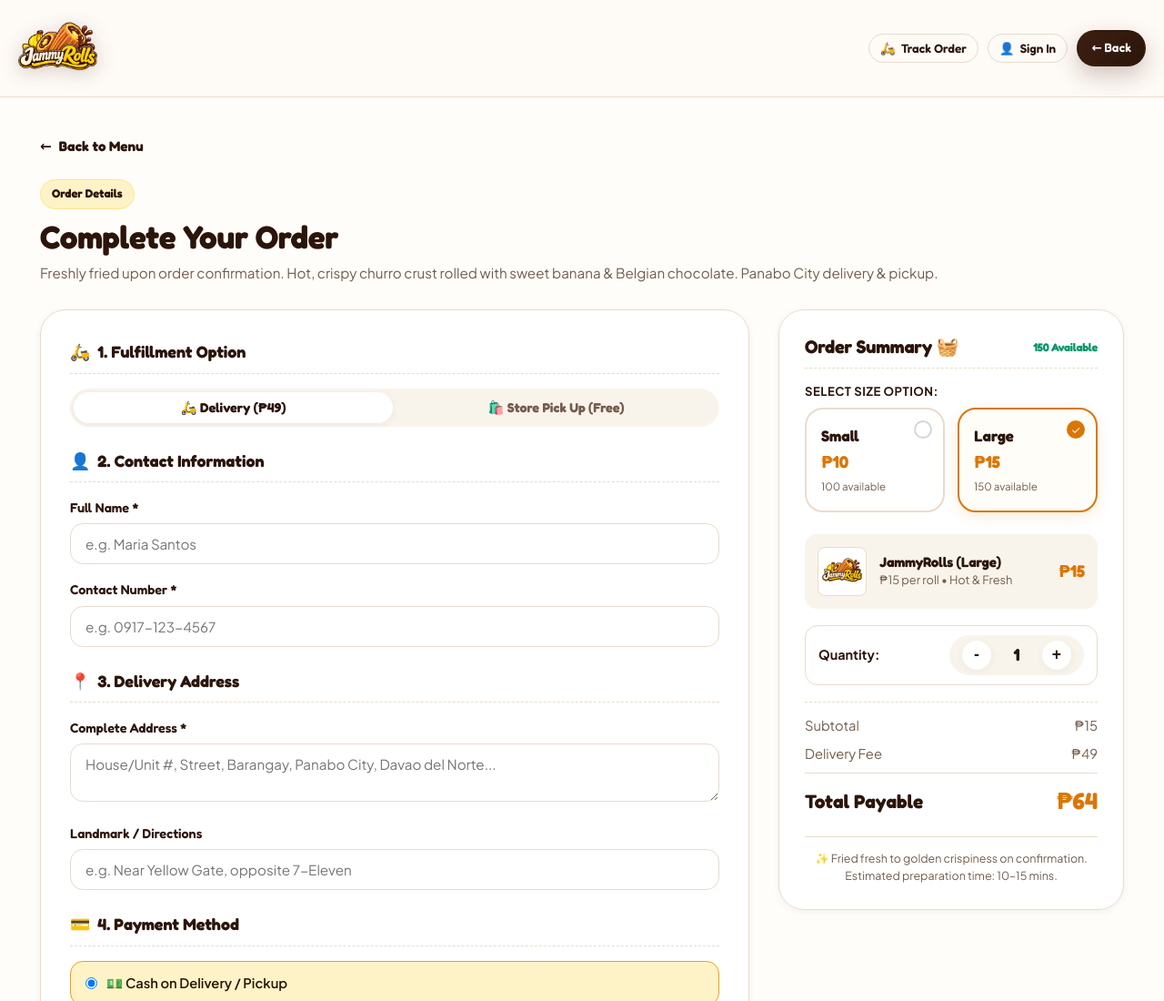
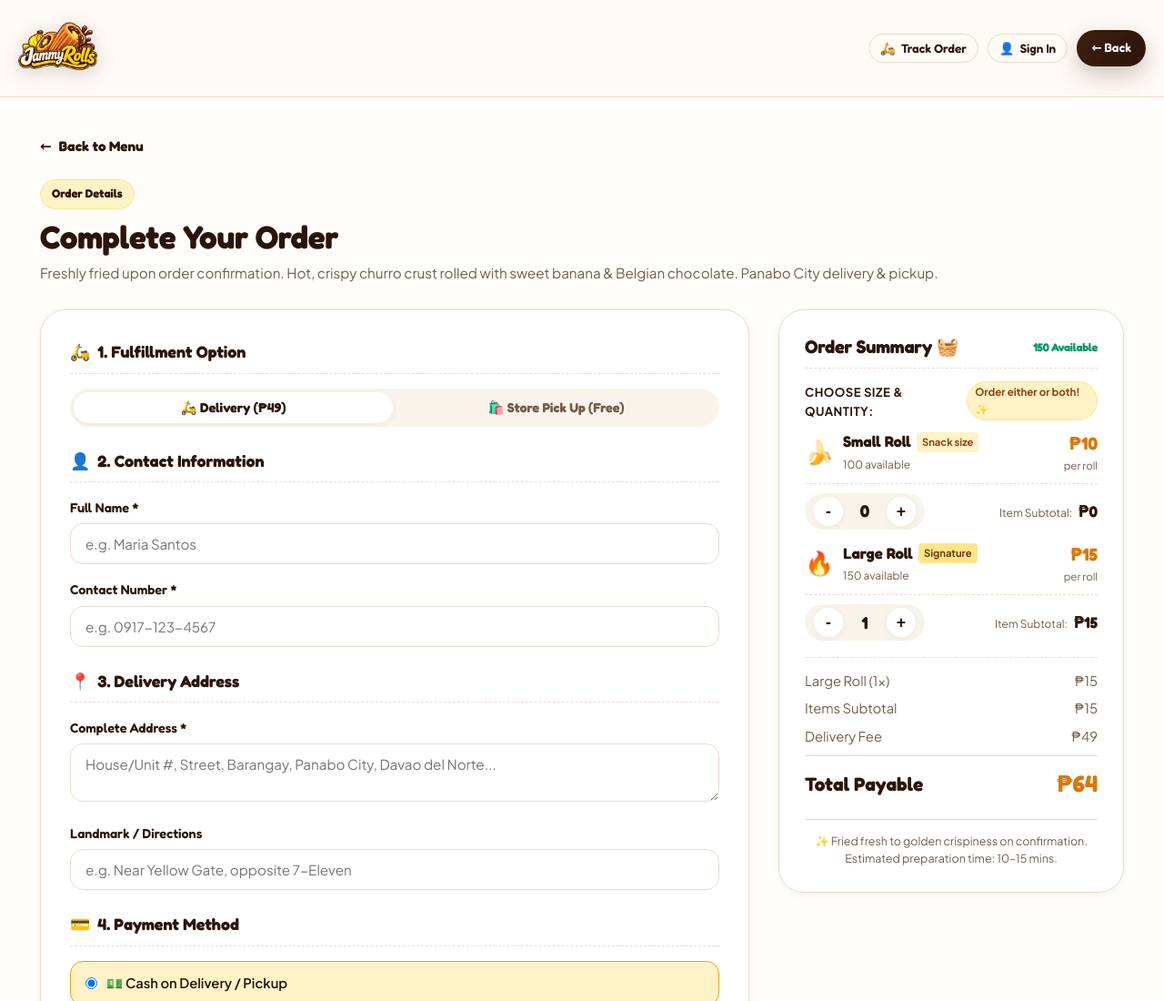
Before and after one commit to cabactulan/JammyRolls, a plain HTML site: page order.html in a window 1280 px wide. Shown: the top 1100 px of the page at 91% size. Drawn offline with Linux system fonts and the light colour scheme; no server answers.

Commit message:
fix: liveProduct typo -> liveProducts in admin.js, also rework order.html for multi-size ordering

```diff
--- a/assets/js/admin.js
+++ b/assets/js/admin.js
@@ -222,7 +222,7 @@ function initSubscriptions() {
   });
 
   subscribeToProduct((prod) => {
-    liveProduct = prod;
+    liveProducts = prod;
     renderStockManagement();
     updateAnalytics();
   });
--- a/order.html
+++ b/order.html
@@ -173,57 +173,96 @@
             <span id="summary-stock-notice" style="font-size: 0.78rem; font-weight: 700; color: #059669;">In Stock</span>
           </h3>
 
-          <!-- Size Choices (Small ₱10 vs Large ₱15) -->
-          <div style="margin-bottom: 16px;">
-            <div style="font-size: 0.82rem; font-weight: 700; color: var(--color-choco-dark); margin-bottom: 8px; text-transform: uppercase; letter-spacing: 0.5px;">
-              Select Size Option:
+          <!-- Size Choices & Quantities (Order either Small, Large, or Both) -->
+          <div style="margin-bottom: 18px;">
+            <div style="display: flex; justify-content: space-between; align-items: center; margin-bottom: 10px;">
+              <span style="font-size: 0.82rem; font-weight: 700; color: var(--color-choco-dark); text-transform: uppercase; letter-spacing: 0.5px;">
+                Choose Size &amp; Quantity:
+              </span>
+              <span style="font-size: 0.72rem; font-weight: 700; color: #92400E; background: #FEF3C7; padding: 2px 8px; border-radius: 9999px; border: 1px solid #FDE68A;">
+                Order either or both! ✨
+              </span>
             </div>
-            <div class="order-size-selector">
-              <div class="order-size-card" id="size-card-small" data-size="small">
-                <div class="size-check-badge">✓</div>
-                <div style="font-family: var(--font-brand); font-weight: 700; font-size: 1.05rem; color: var(--color-choco-dark);">Small</div>
-                <div style="font-family: var(--font-brand); font-weight: 700; font-size: 1.15rem; color: #D97706;" id="display-price-small">₱10</div>
-                <div style="font-size: 0.72rem; color: var(--color-text-muted); margin-top: 4px;" id="stock-hint-small">Snack size</div>
+
+            <div class="order-size-list" style="display: flex; flex-direction: column; gap: 12px;">
+              <!-- Small Roll Option Card -->
+              <div class="order-size-item-card" id="size-card-small" data-size="small">
+                <div style="display: flex; align-items: center; justify-content: space-between; gap: 10px; margin-bottom: 10px;">
+                  <div style="display: flex; align-items: center; gap: 10px;">
+                    <span style="font-size: 1.6rem;">🍌</span>
+                    <div>
+                      <div style="display: flex; align-items: center; gap: 6px;">
+                        <span style="font-family: var(--font-brand); font-weight: 700; font-size: 1.05rem; color: var(--color-choco-dark);">Small Roll</span>
+                        <span style="font-size: 0.7rem; font-weight: 700; background: #FEF3C7; color: #92400E; padding: 2px 6px; border-radius: 4px;">Snack size</span>
                       </div>
-              <div class="order-size-card active" id="size-card-large" data-size="large">
-                <div class="size-check-badge">✓</div>
-                <div style="font-family: var(--font-brand); font-weight: 700; font-size: 1.05rem; color: var(--color-choco-dark);">Large</div>
-                <div style="font-family: var(--font-brand); font-weight: 700; font-size: 1.15rem; color: #D97706;" id="display-price-large">₱15</div>
-                <div style="font-size: 0.72rem; color: var(--color-text-muted); margin-top: 4px;" id="stock-hint-large">Original signature</div>
+                      <div style="font-size: 0.75rem; color: var(--color-text-muted); margin-top: 2px;" id="stock-hint-small">Loading stock...</div>
+                    </div>
+                  </div>
+                  <div style="text-align: right;">
+                    <div style="font-family: var(--font-brand); font-weight: 700; font-size: 1.2rem; color: #D97706;" id="display-price-small">₱10</div>
+                    <div style="font-size: 0.72rem; color: var(--color-text-muted);">per roll</div>
+                  </div>
+                </div>
+
+                <div style="display: flex; align-items: center; justify-content: space-between; border-top: 1px dashed var(--color-border); padding-top: 10px;">
+                  <div class="quantity-control-wrap" style="padding: 4px 10px; gap: 12px;">
+                    <button class="qty-btn" type="button" id="btn-qty-minus-small" aria-label="Decrease Small">-</button>
+                    <span class="qty-val" id="qty-val-small">0</span>
+                    <button class="qty-btn" type="button" id="btn-qty-plus-small" aria-label="Increase Small">+</button>
+                  </div>
+                  <div style="text-align: right;">
+                    <span style="font-size: 0.75rem; color: var(--color-text-muted);">Item Subtotal:</span>
+                    <span style="font-family: var(--font-brand); font-weight: 700; font-size: 1.05rem; color: var(--color-choco-dark); margin-left: 4px;" id="item-subtotal-small">₱0</span>
                   </div>
                 </div>
               </div>
 
-          <!-- Selected Item Box -->
-          <div style="display: flex; gap: 14px; align-items: center; background: var(--color-surface-soft); padding: 14px; border-radius: var(--radius-md); margin-bottom: 18px;">
-            <img src="assets/images/jammyrolls-logo.png" alt="JammyRolls" style="width: 54px; height: 54px; object-fit: contain; background: #FFF; border-radius: var(--radius-sm); padding: 4px; border: 1px solid var(--color-border);">
-            <div style="flex: 1;">
-              <h4 style="font-size: 0.95rem; font-weight: 700; color: var(--color-choco-dark); line-height: 1.3;" id="summary-item-title">
-                JammyRolls (Large)
-              </h4>
-              <div style="font-size: 0.8rem; color: var(--color-text-muted);" id="summary-unit-price-desc">
-                ₱15 per roll • Hot & Fresh
+              <!-- Large Roll Option Card -->
+              <div class="order-size-item-card active" id="size-card-large" data-size="large">
+                <div style="display: flex; align-items: center; justify-content: space-between; gap: 10px; margin-bottom: 10px;">
+                  <div style="display: flex; align-items: center; gap: 10px;">
+                    <span style="font-size: 1.6rem;">🔥</span>
+                    <div>
+                      <div style="display: flex; align-items: center; gap: 6px;">
+                        <span style="font-family: var(--font-brand); font-weight: 700; font-size: 1.05rem; color: var(--color-choco-dark);">Large Roll</span>
+                        <span style="font-size: 0.7rem; font-weight: 700; background: #FDE68A; color: #78350F; padding: 2px 6px; border-radius: 4px;">Signature</span>
+                      </div>
+                      <div style="font-size: 0.75rem; color: var(--color-text-muted); margin-top: 2px;" id="stock-hint-large">Loading stock...</div>
                     </div>
                   </div>
-            <div style="font-family: var(--font-brand); font-weight: 700; font-size: 1.15rem; color: #D97706;" id="summary-item-total">
-              ₱15
+                  <div style="text-align: right;">
+                    <div style="font-family: var(--font-brand); font-weight: 700; font-size: 1.2rem; color: #D97706;" id="display-price-large">₱15</div>
+                    <div style="font-size: 0.72rem; color: var(--color-text-muted);">per roll</div>
                   </div>
                 </div>
 
-          <!-- Live Quantity Adjustment -->
-          <div style="display: flex; justify-content: space-between; align-items: center; margin-bottom: 18px; padding: 10px 14px; border: 1px solid var(--color-border); border-radius: var(--radius-md);">
-            <span style="font-weight: 700; font-size: 0.9rem; color: var(--color-choco-dark);">Quantity:</span>
-            <div class="quantity-control-wrap">
-              <button class="qty-btn" type="button" id="btn-summary-minus">-</button>
-              <span class="qty-val" id="summary-qty-val">1</span>
-              <button class="qty-btn" type="button" id="btn-summary-plus">+</button>
+                <div style="display: flex; align-items: center; justify-content: space-between; border-top: 1px dashed var(--color-border); padding-top: 10px;">
+                  <div class="quantity-control-wrap" style="padding: 4px 10px; gap: 12px;">
+                    <button class="qty-btn" type="button" id="btn-qty-minus-large" aria-label="Decrease Large">-</button>
+                    <span class="qty-val" id="qty-val-large">1</span>
+                    <button class="qty-btn" type="button" id="btn-qty-plus-large" aria-label="Increase Large">+</button>
+                  </div>
+                  <div style="text-align: right;">
+                    <span style="font-size: 0.75rem; color: var(--color-text-muted);">Item Subtotal:</span>
+                    <span style="font-family: var(--font-brand); font-weight: 700; font-size: 1.05rem; color: var(--color-choco-dark); margin-left: 4px;" id="item-subtotal-large">₱15</span>
+                  </div>
+                </div>
+              </div>
             </div>
           </div>
 
           <!-- Price Calculations -->
           <div style="border-top: 1px dashed var(--color-border); padding-top: 14px; margin-bottom: 18px;">
+            <div class="cart-summary-line" id="summary-line-small" style="margin-bottom: 6px; display: none;">
+              <span>Small Roll (<span id="summary-count-small">0</span>x)</span>
+              <span id="summary-amount-small">₱0</span>
+            </div>
+            <div class="cart-summary-line" id="summary-line-large" style="margin-bottom: 6px;">
+              <span>Large Roll (<span id="summary-count-large">1</span>x)</span>
+              <span id="summary-amount-large">₱15</span>
+            </div>
             <div class="cart-summary-line" style="margin-bottom: 8px;">
-              <span>Subtotal</span>
+              <span>Items Subtotal</span>
               <span id="summary-subtotal">₱15</span>
             </div>
             <div class="cart-summary-line" style="margin-bottom: 8px;">
```
Lines whose indentation alone changed are shown as unchanged.
